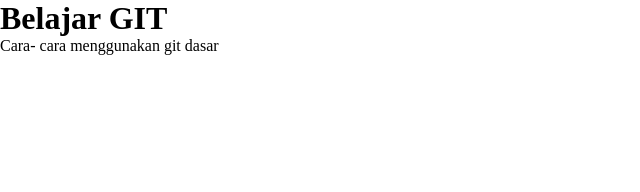
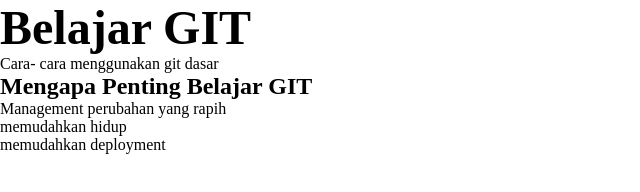
Before and after one commit to MulkyAyyubi/belajar-git, a plain HTML site: page index.html in a window 1280 px wide. Shown: the whole page, without its empty margins (0-640 px from the left). Drawn offline with Linux system fonts and the light colour scheme.

Commit message:
memulai project baru

```diff
--- a/index.html
+++ b/index.html
@@ -15,6 +15,15 @@
         <p>Cara- cara menggunakan git dasar</p>
     </header>
 
+    <section>
+        <h2>Mengapa Penting Belajar GIT</h2>
+        <ul>
+            <li>Management perubahan yang rapih</li>
+            <li>memudahkan hidup</li>
+            <li>memudahkan deployment</li>
+        </ul>
+    </section>
+
 </body>
 
 </html>
--- a/script.js
+++ b/script.js
@@ -0,0 +1 @@
+console.log("connected")
--- a/style.css
+++ b/style.css
@@ -1,3 +1,9 @@
 *{
     margin: 0;
+    padding: 0;
+    box-sizing: border-box;
 }
+
+h1 {
+    font-size: 48px;
+}
```
